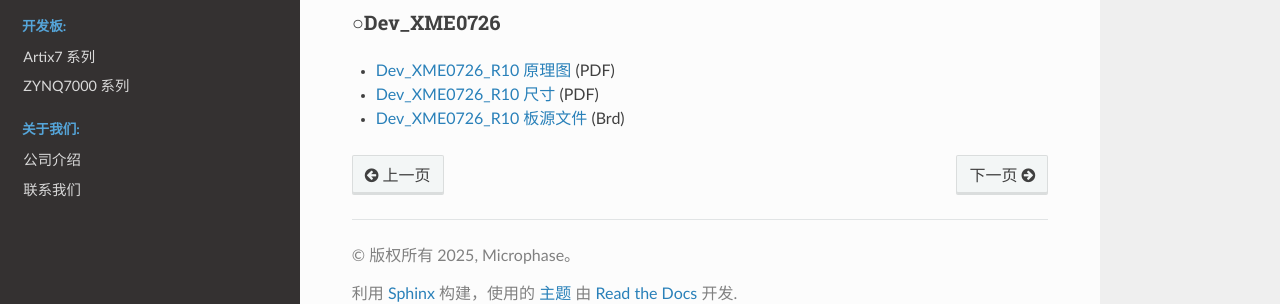
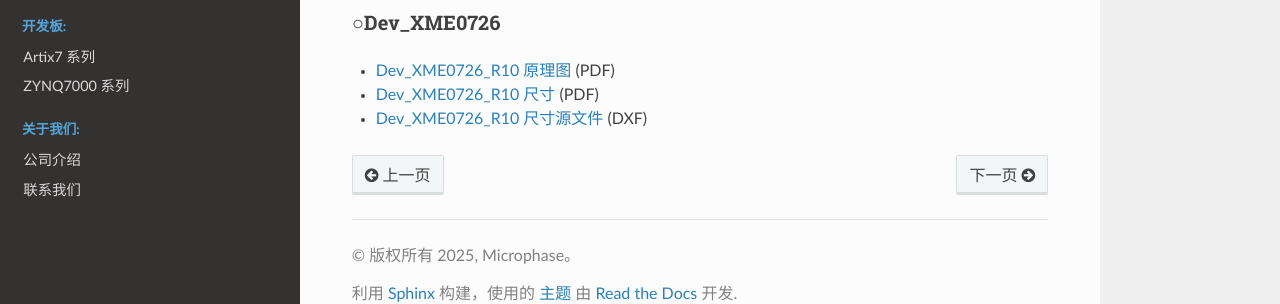
Before and after one commit to MicroPhase/fpga-docs, a Sphinx documentation site: the page built from source/CARRIER_BOARD/DEV_XME0726/DEV_XME0726-Reference_Manual.md, in a window 1280 px wide and 900 px high, scrolled down 7182 px. Shown: the part 570-874 px from the top of the window. Built offline with Sphinx 7.4.7 and the Read the Docs theme 3.1.0, drawn with Linux system fonts in a browser that asks for light colours.

Commit message:
Update DEV_XME0726-Reference_Manual.md

```diff
--- a/source/CARRIER_BOARD/DEV_XME0726/DEV_XME0726-Reference_Manual.md
+++ b/source/CARRIER_BOARD/DEV_XME0726/DEV_XME0726-Reference_Manual.md
@@ -171,4 +171,4 @@ SDIO 信号与 ZYNQ 的 SDIO 连接。Bank 501 的 VCCIO 电压为 1.8V，而 SD
 
 - [Dev_XME0726_R10 原理图](https://swnatyr2ph.feishu.cn/file/ZjEWbcSZ7oQiRsxASgvckJ2Xnwb) (PDF)
 - [Dev_XME0726_R10 尺寸](https://swnatyr2ph.feishu.cn/file/L3PXb4KOqoXBOSxMrqDcdwxhnYq) (PDF)
-- [Dev_XME0726_R10 板源文件](https://swnatyr2ph.feishu.cn/file/DTwxbHI3yo4M3dxVCWxcR1FKnlc) (Brd)
+- [Dev_XME0726_R10 尺寸源文件](https://swnatyr2ph.feishu.cn/file/DTwxbHI3yo4M3dxVCWxcR1FKnlc) (DXF)
```
